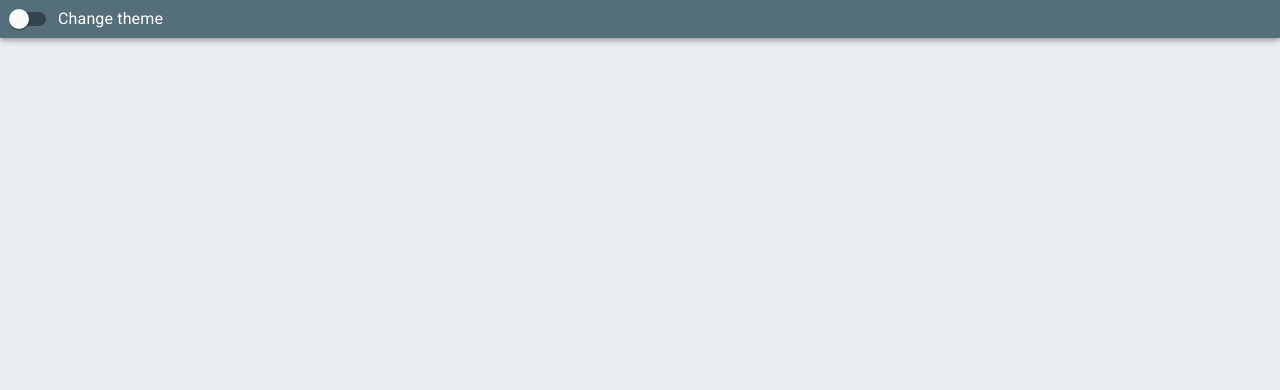
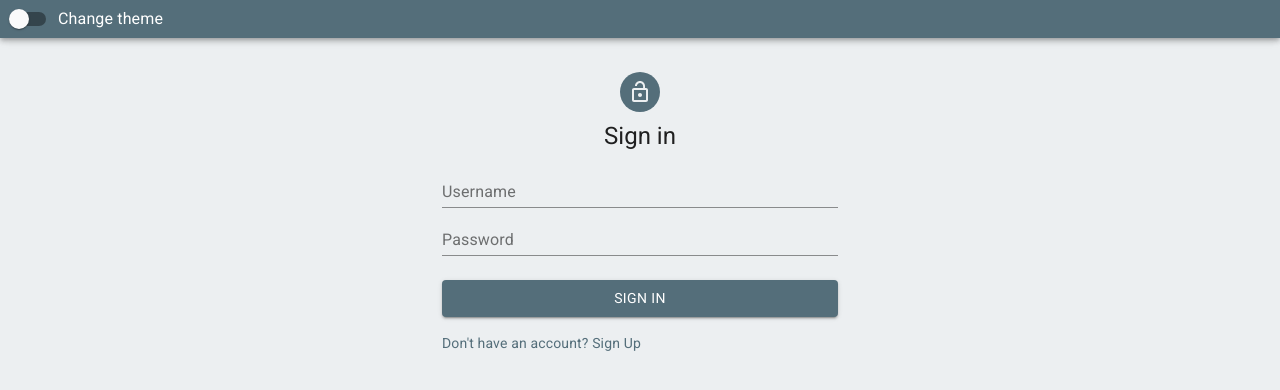
Before and after one commit to DmitryErrorovich/Users, a React (Create React App) app: page /sign_in in a window 1280 px wide. Before the commit this address had no page. Shown: the top 390 px of the page. Built offline with nearby package versions, Linux system fonts and the light colour scheme.

Commit message:
init of login implement

```diff
--- a/src/navigation/const.ts
+++ b/src/navigation/const.ts
@@ -1,4 +1,6 @@
 export enum ROUTES {
   ROOT = "/",
-  USER_PAGE = "/user"
+  USER_PAGE = "/user",
+  SIGN_IN = "/sign_in",
+  SIGN_UP = "/sign_up"
 }
--- a/src/navigation/router.tsx
+++ b/src/navigation/router.tsx
@@ -4,12 +4,15 @@ import { ROUTES } from "./const";
 import Home from "../pages/Home";
 import NotFound from "../pages/NotFound";
 import UserPage from "../pages/UserPage";
+import SignIn from "../pages/SignIn";
 
 export const Router = () => {
   return (
     <Switch>
       <Route exact path={ROUTES.ROOT} component={Home} />
       <Route exact path={ROUTES.USER_PAGE} component={UserPage} />
+      <Route exact path={ROUTES.SIGN_IN} component={SignIn} />
+      {/* <Route exact path={ROUTES.SIGN_UP} component={Home} /> */}
       <Route path={"*"}>
         <NotFound />
       </Route>
--- a/src/pages/Home/Home.tsx
+++ b/src/pages/Home/Home.tsx
@@ -51,7 +51,7 @@ export const Home = ({
     },
     [setPage, replace]
   );
-
+// TODO: NEED REFACTOR
 // eslint-disable-next-line react-hooks/exhaustive-deps
   const debouncedFetch = useCallback(
 		debounce((debPage, debSearchValue) => fetchUsers({ limit: 10, page: debPage, searchValue:debSearchValue }), 300),
--- /dev/null
+++ b/src/pages/SignIn/SignIn.tsx
@@ -0,0 +1,120 @@
+import React from 'react';
+import Avatar from '@material-ui/core/Avatar';
+import Button from '@material-ui/core/Button';
+import CssBaseline from '@material-ui/core/CssBaseline';
+import TextField from '@material-ui/core/TextField';
+import FormControlLabel from '@material-ui/core/FormControlLabel';
+import * as Yup from "yup";
+import Link from '@material-ui/core/Link';
+import Grid from '@material-ui/core/Grid';
+import LockOpenIcon from '@material-ui/icons/LockOpen';
+import Typography from '@material-ui/core/Typography';
+import { makeStyles } from '@material-ui/core/styles';
+import Container from '@material-ui/core/Container';
+import { FormikProps, withFormik } from 'formik';
+import capitalize from 'lodash/capitalize';
+import map from 'lodash/map';
+
+interface IFormValues {
+  username: string;
+  password: string;
+}
+
+interface IProps {
+
+}
+
+const useStyles = makeStyles((theme) => ({
+  paper: {
+    marginTop: theme.spacing(8),
+    display: 'flex',
+    flexDirection: 'column',
+    alignItems: 'center',
+  },
+  avatar: {
+    margin: theme.spacing(1),
+    backgroundColor: theme.palette.primary.main,
+  },
+  form: {
+    width: '100%', // Fix IE 11 issue.
+    marginTop: theme.spacing(1),
+  },
+  submit: {
+    margin: theme.spacing(3, 0, 2),
+  },
+}));
+
+const SignIn = ({values, handleChange, touched, errors}: IProps & FormikProps<IFormValues>) => {
+  const classes = useStyles();
+
+  return (
+    <Container component="main" maxWidth="xs">
+      <CssBaseline />
+      <div className={classes.paper}>
+        <Avatar className={classes.avatar}>
+          <LockOpenIcon />
+        </Avatar>
+        <Typography component="h1" variant="h5">
+          Sign in
+        </Typography>
+        <form onSubmit={()=>{}} className={classes.form}>
+            {map(Object.keys(values), (item, index) => {
+              return (
+                <TextField
+                  key={`${item}--${index}`}
+                  fullWidth
+                  id={item}
+                  name={item}
+                  label={capitalize(item)}
+                  value={values[item]}
+                  onChange={handleChange}
+                  error={touched[item] && Boolean(errors[item])}
+                  helperText={touched[item] && errors[item]}
+                />
+              );
+            })}
+          <Button
+            type="submit"
+            fullWidth
+            variant="contained"
+            color="primary"
+            className={classes.submit}
+          >
+            Sign In
+          </Button>
+          <Grid container>
+            <Grid item>
+              <Link href="#" variant="body2">
+                {"Don't have an account? Sign Up"}
+              </Link>
+            </Grid>
+          </Grid>
+        </form>
+      </div>
+    </Container>
+  );
+}
+
+const validationSchema = Yup.object().shape({
+  username: Yup.string().required("Username is required"),
+  password: Yup.string().required("Password is required")
+});
+
+const formikEnhance = withFormik<IProps, IFormValues>({
+  validationSchema,
+  enableReinitialize: true,
+  mapPropsToValues: ({}) => {
+    return {
+      username: "",
+      password: ""
+    };
+  },
+  handleSubmit: async (
+    { username, password }: IFormValues,
+    formikBag
+  ) => {
+
+  }
+});
+
+export const SignInComponent = formikEnhance(SignIn);
--- /dev/null
+++ b/src/pages/SignIn/index.ts
@@ -0,0 +1 @@
+export {SignInComponent as default} from './SignIn';
```
Also changed, not shown: tsconfig.json (+8 -0 lines).
